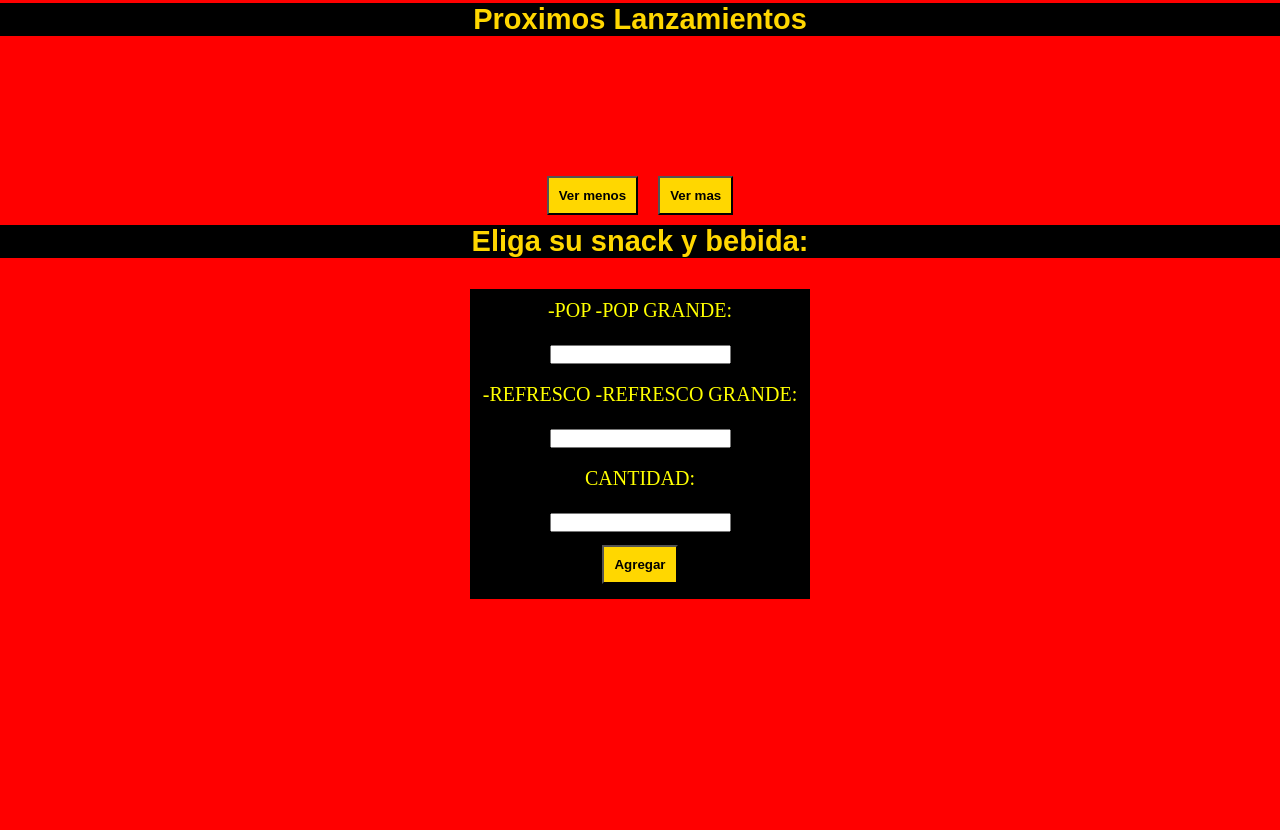
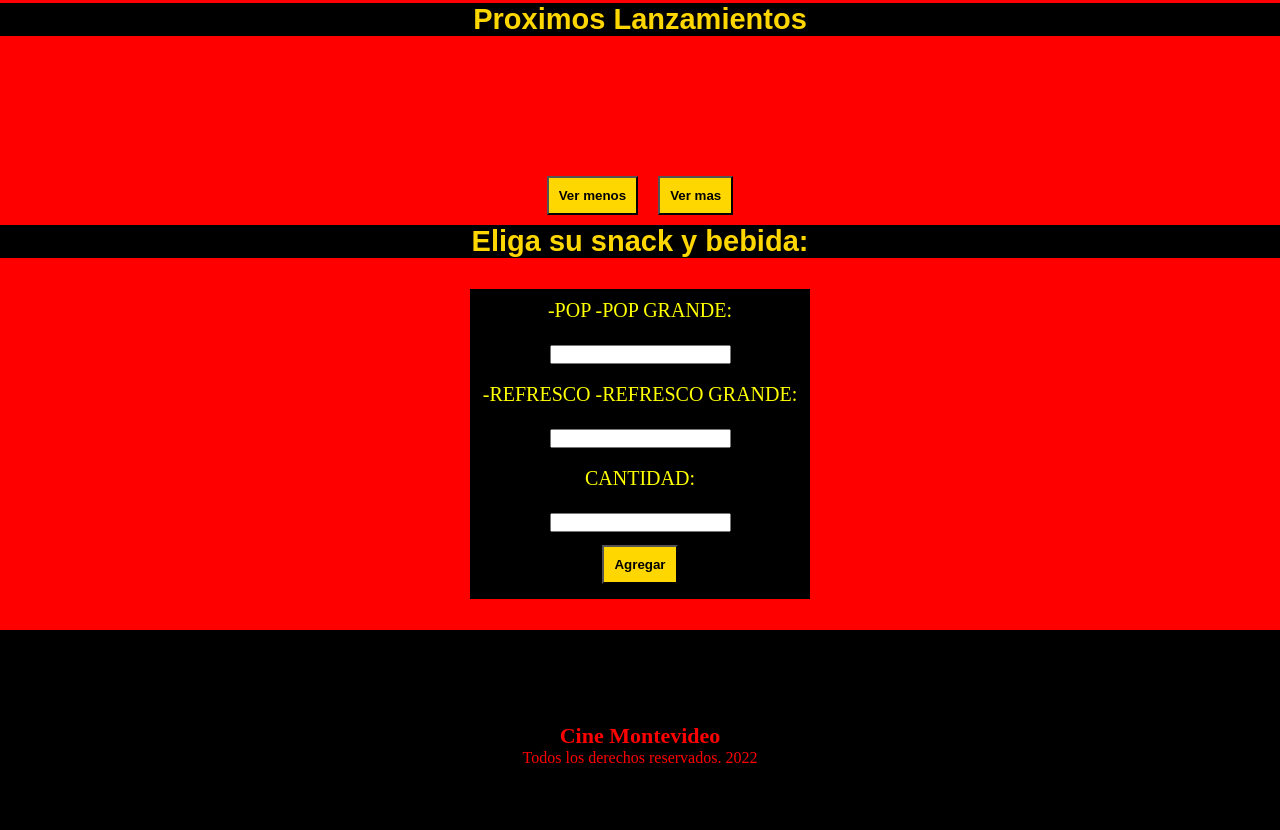
Before and after one commit to Matcf92/EntregaCoderHouse, a plain HTML site: page index.html in a window 1280 px wide. Shown: the part 2116-2946 px from the top of the page. Before the commit the page ends 2746 px from the top, so only its background shows below. Drawn offline with Linux system fonts and the light colour scheme; some packages are replaced by stand-ins of ours; a script that the page names is missing.

Commit message:
Entrega Final

```diff
--- a/index.html
+++ b/index.html
@@ -71,6 +71,10 @@
     </div>
     <article class="movies">
     </article>
+    <footer class="footerContent">
+        <h4>Cine Montevideo</h4>
+        <p>Todos los derechos reservados. 2022</p>
+    </footer>
     <script src="//cdn.jsdelivr.net/npm/sweetalert2@11"></script>
 </body>
 
--- a/javascript/main2.js
+++ b/javascript/main2.js
@@ -134,9 +134,9 @@ function hacerPedido() {
     let cantidad = input3.value
     const div = document.createElement("div")
     div.className = "pelis peli" + count
-    div.innerHTML = `<div><h4>${comida}</h4><p>${bebida}</p><p>${cantidad}</p>`
     arti.appendChild(div)
     count++
+    div.innerHTML = `<div><h4>${comida}</h4><p>${bebida}</p><p>${cantidad}</p></div>`
 }
 
 let pagina = 1;
--- a/styles/styles.css
+++ b/styles/styles.css
@@ -105,6 +105,10 @@ h3 {
   background-color: black;
 }
 
+h4{
+  font-size: 22px;
+}
+
 article {
   background-color: red;
   display: flex;
@@ -165,3 +169,18 @@ article {
   gap: 20px;
   padding-bottom: 10px;
 }
+
+footer{
+  width: 100%;
+  height: 200px;
+  padding-top: 30px;
+  background-color: black;
+  color: red;
+  text-align: center;
+  justify-content: center;
+}
+
+.footerContent{
+  display: flex;
+  flex-direction: column;
+}
```
